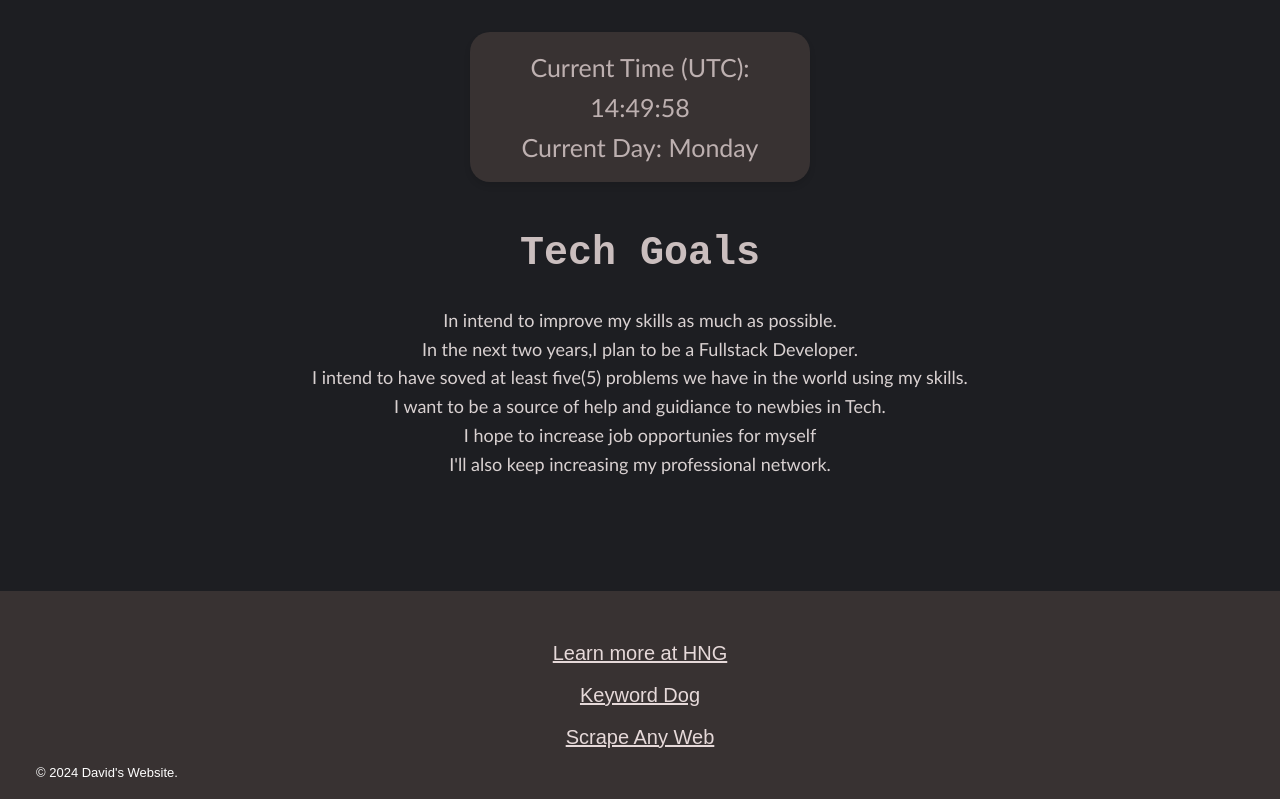
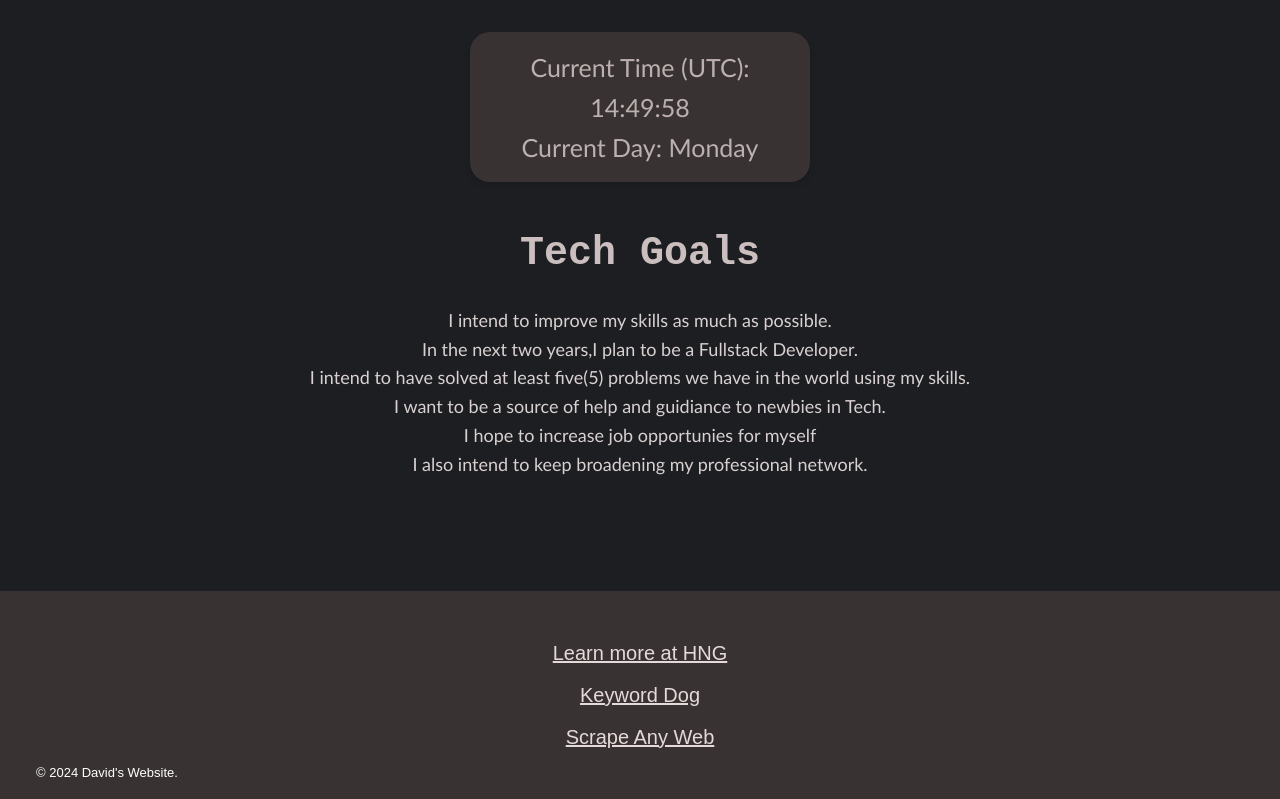
Before and after one commit to Okezedavid/HNG-Project, a plain HTML site: page index.html in a window 1280 px wide. Shown: the part 955-1754 px from the top of the page. Drawn offline with Linux system fonts and the light colour scheme.

Commit message:
made some corrections to the index.html file

```diff
--- a/index.html
+++ b/index.html
@@ -33,12 +33,12 @@
     <section class="bottom">
         <h2>Tech Goals</h2>
         <ul>
-            <li>In intend to improve my skills as much as possible.</li>
+            <li>I intend to improve my skills as much as possible.</li>
             <li>In the next two years,I plan to be a Fullstack Developer.</li>
-            <li>I intend to have soved at least five(5) problems we have in the world using my skills.</li>
+            <li>I intend to have solved at least five(5) problems we have in the world using my skills.</li>
             <li>I want to be a source of help and guidiance to newbies in Tech.</li>
             <li>I hope to increase job opportunies for myself</li>
-            <li>I'll also keep increasing my professional network. </li>
+            <li>I also intend to keep broadening my professional network. </li>
         </ul>
     </section>
   </div>
```
